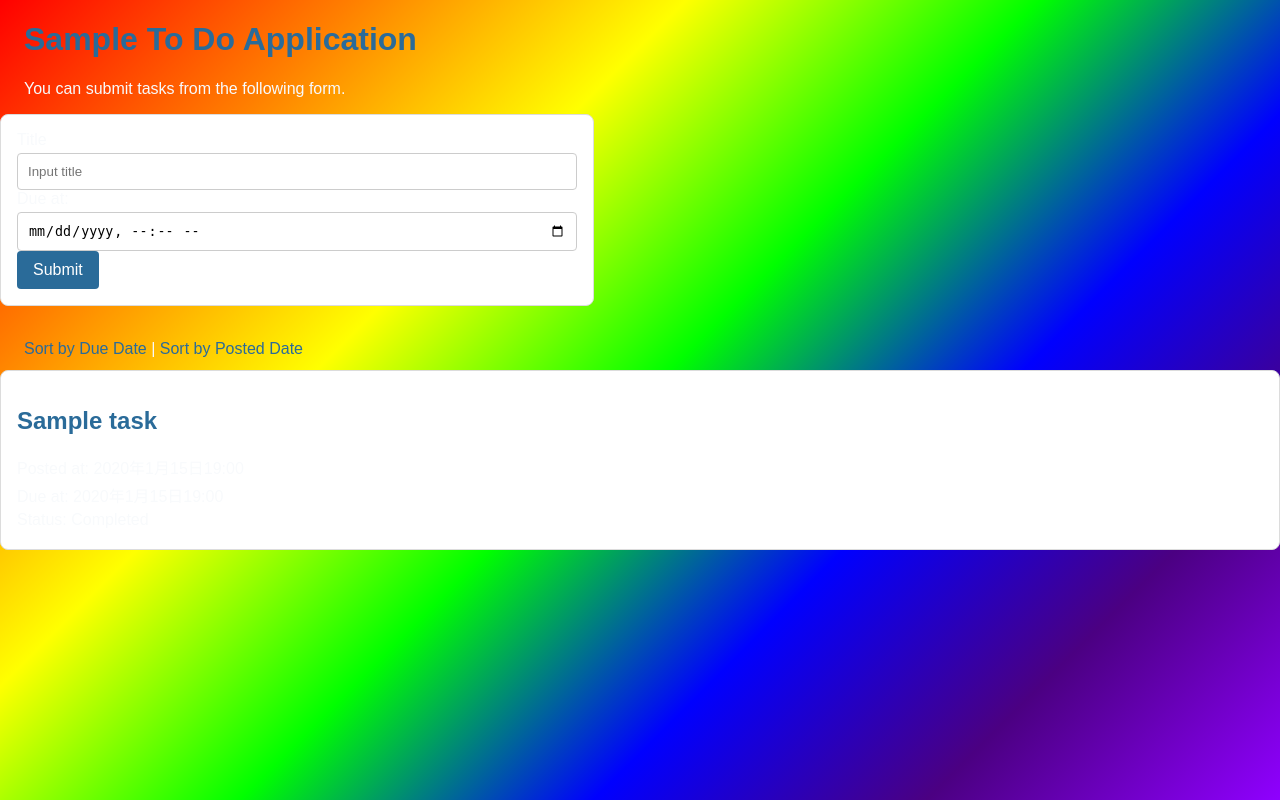
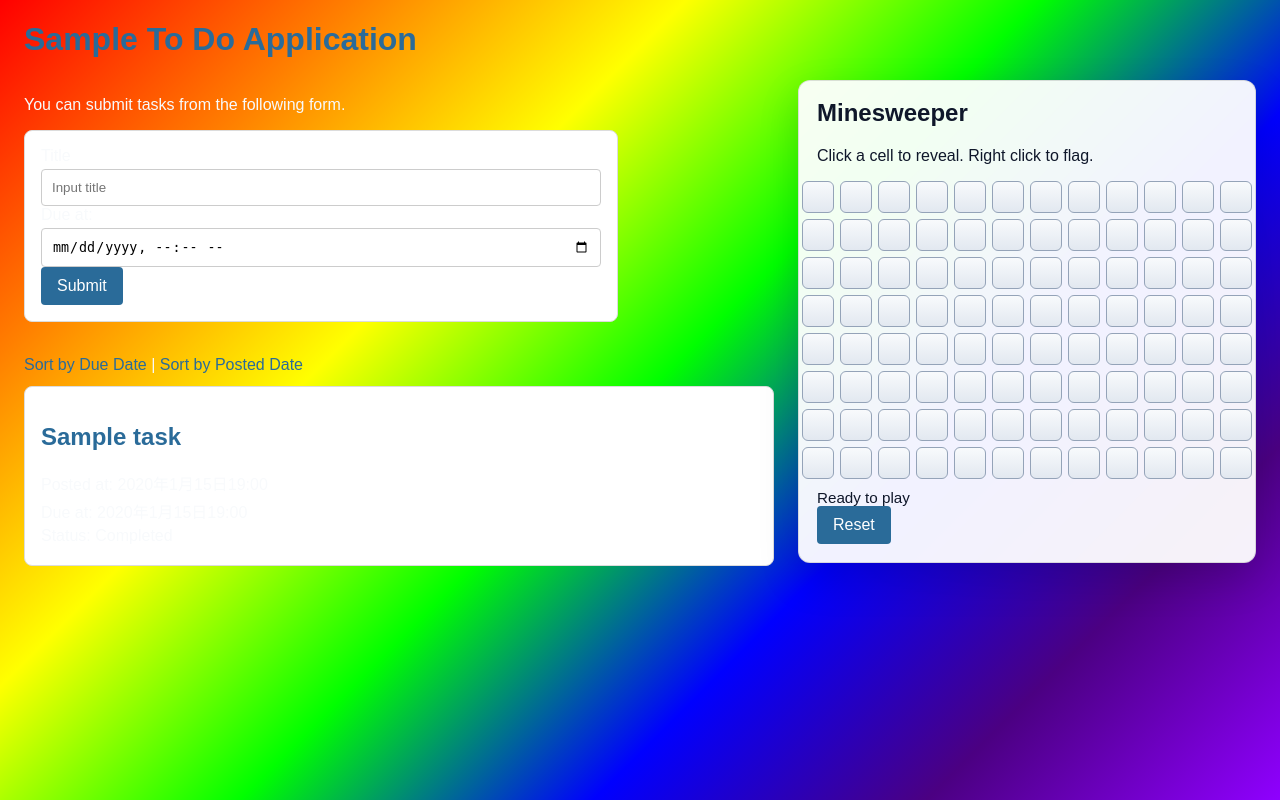
Before and after one commit to s1F102502856/django-test-exercise, a Django app: page / in a window 1280 px wide. Run offline with Django 5.2, Linux system fonts and the light colour scheme; tables that the repository leaves empty hold one stand-in row (values such as "Sample post").

Commit message:
なんと、マインスイーパー!!

```diff
--- /dev/null
+++ b/todo/static/todo/minesweeper.js
@@ -0,0 +1,182 @@
+document.addEventListener('DOMContentLoaded', function () {
+  const game = {
+    rows: 8,
+    cols: 12,
+    mines: 14,
+    board: [],
+    revealed: [],
+    flagged: [],
+    gameOver: false,
+  };
+
+  const boardElement = document.getElementById('minesweeper-board');
+  const statusElement = document.getElementById('minesweeper-status');
+  const resetButton = document.getElementById('minesweeper-reset');
+
+  function initGame() {
+    game.gameOver = false;
+    game.board = Array.from({ length: game.rows }, () => Array(game.cols).fill(0));
+    game.revealed = Array.from({ length: game.rows }, () => Array(game.cols).fill(false));
+    game.flagged = Array.from({ length: game.rows }, () => Array(game.cols).fill(false));
+    statusElement.textContent = 'Ready to play';
+    createBoard();
+    placeMines();
+    calculateNumbers();
+  }
+
+  function createBoard() {
+    boardElement.innerHTML = '';
+    boardElement.style.gridTemplateColumns = `repeat(${game.cols}, 32px)`;
+
+    for (let row = 0; row < game.rows; row++) {
+      for (let col = 0; col < game.cols; col++) {
+        const button = document.createElement('button');
+        button.type = 'button';
+        button.className = 'minesweeper-cell';
+        button.dataset.row = row;
+        button.dataset.col = col;
+        button.addEventListener('click', handleCellClick);
+        button.addEventListener('contextmenu', handleCellRightClick);
+        boardElement.appendChild(button);
+      }
+    }
+  }
+
+  function placeMines() {
+    let placed = 0;
+    while (placed < game.mines) {
+      const row = Math.floor(Math.random() * game.rows);
+      const col = Math.floor(Math.random() * game.cols);
+      if (game.board[row][col] !== 'M') {
+        game.board[row][col] = 'M';
+        placed += 1;
+      }
+    }
+  }
+
+  function calculateNumbers() {
+    for (let row = 0; row < game.rows; row++) {
+      for (let col = 0; col < game.cols; col++) {
+        if (game.board[row][col] === 'M') {
+          continue;
+        }
+        let count = 0;
+        for (let dr = -1; dr <= 1; dr++) {
+          for (let dc = -1; dc <= 1; dc++) {
+            if (dr === 0 && dc === 0) continue;
+            const nr = row + dr;
+            const nc = col + dc;
+            if (nr >= 0 && nr < game.rows && nc >= 0 && nc < game.cols) {
+              if (game.board[nr][nc] === 'M') {
+                count += 1;
+              }
+            }
+          }
+        }
+        game.board[row][col] = count;
+      }
+    }
+  }
+
+  function handleCellClick(event) {
+    if (game.gameOver) return;
+    const row = Number(event.currentTarget.dataset.row);
+    const col = Number(event.currentTarget.dataset.col);
+    if (game.flagged[row][col]) return;
+    revealCell(row, col);
+    checkGameStatus();
+  }
+
+  function handleCellRightClick(event) {
+    event.preventDefault();
+    if (game.gameOver) return;
+    const row = Number(event.currentTarget.dataset.row);
+    const col = Number(event.currentTarget.dataset.col);
+    if (game.revealed[row][col]) return;
+    game.flagged[row][col] = !game.flagged[row][col];
+    updateCellElement(row, col);
+  }
+
+  function revealCell(row, col) {
+    if (row < 0 || row >= game.rows || col < 0 || col >= game.cols) return;
+    if (game.revealed[row][col] || game.flagged[row][col]) return;
+
+    game.revealed[row][col] = true;
+    updateCellElement(row, col);
+
+    if (game.board[row][col] === 'M') {
+      endGame(false);
+      return;
+    }
+
+    if (game.board[row][col] === 0) {
+      for (let dr = -1; dr <= 1; dr++) {
+        for (let dc = -1; dc <= 1; dc++) {
+          if (dr === 0 && dc === 0) continue;
+          revealCell(row + dr, col + dc);
+        }
+      }
+    }
+  }
+
+  function updateCellElement(row, col) {
+    const index = row * game.cols + col;
+    const button = boardElement.children[index];
+    const value = game.board[row][col];
+
+    button.classList.toggle('revealed', game.revealed[row][col]);
+    button.classList.toggle('flagged', game.flagged[row][col]);
+
+    if (game.revealed[row][col]) {
+      button.disabled = true;
+      button.textContent = value === 0 ? '' : value === 'M' ? '💣' : value;
+      button.classList.add(value === 'M' ? 'mine' : '');
+    } else {
+      button.disabled = false;
+      button.textContent = game.flagged[row][col] ? '🚩' : '';
+    }
+  }
+
+  function revealAllMines() {
+    for (let row = 0; row < game.rows; row++) {
+      for (let col = 0; col < game.cols; col++) {
+        if (game.board[row][col] === 'M') {
+          game.revealed[row][col] = true;
+          updateCellElement(row, col);
+        }
+      }
+    }
+  }
+
+  function checkGameStatus() {
+    if (game.gameOver) return;
+    let safeCells = 0;
+    for (let row = 0; row < game.rows; row++) {
+      for (let col = 0; col < game.cols; col++) {
+        if (game.board[row][col] !== 'M' && game.revealed[row][col]) {
+          safeCells += 1;
+        }
+      }
+    }
+    const totalSafe = game.rows * game.cols - game.mines;
+    if (safeCells === totalSafe) {
+      endGame(true);
+    }
+  }
+
+  function endGame(won) {
+    game.gameOver = true;
+    if (won) {
+      statusElement.textContent = 'You win! 🎉';
+    } else {
+      revealAllMines();
+      statusElement.textContent = 'Game over. 💥';
+    }
+  }
+
+  resetButton.addEventListener('click', function () {
+    initGame();
+  });
+
+  initGame();
+});
--- a/todo/static/todo/style.css
+++ b/todo/static/todo/style.css
@@ -12,6 +12,19 @@ html, body {
 
 body > * {
   padding: 0 24px;
+}
+
+.minesweeper-container {
+  display: flex;
+  gap: 24px;
+  align-items: flex-start;
+  flex-wrap: wrap;
+  margin-bottom: 24px;
+}
+
+.main-panel {
+  flex: 1 1 520px;
+  min-width: 320px;
 }
 
 h1 {
@@ -77,3 +90,66 @@ a {
 a:hover {
   text-decoration: underline;
 }
+
+.minesweeper-container {
+  display: flex;
+  flex-wrap: wrap;
+  gap: 24px;
+  align-items: flex-start;
+  margin-bottom: 24px;
+}
+
+.minesweeper-panel {
+  background: rgba(255, 255, 255, 0.95);
+  border: 1px solid rgba(0, 0, 0, 0.12);
+  border-radius: 12px;
+  box-shadow: 0 16px 40px rgba(0, 0, 0, 0.15);
+  color: #0f172a;
+  padding: 18px;
+  width: 420px;
+}
+
+.minesweeper-panel h2 {
+  margin-top: 0;
+}
+
+#minesweeper-board {
+  display: grid;
+  gap: 6px;
+  justify-content: center;
+  margin-top: 12px;
+}
+
+.minesweeper-cell {
+  width: 32px;
+  height: 32px;
+  border-radius: 6px;
+  border: 1px solid #94a3b8;
+  background: linear-gradient(180deg, #f8fafc 0%, #e2e8f0 100%);
+  color: #0f172a;
+  font-weight: 700;
+  cursor: pointer;
+  display: inline-flex;
+  align-items: center;
+  justify-content: center;
+  padding: 0;
+}
+
+.minesweeper-cell.revealed {
+  background: linear-gradient(180deg, #e2e8f0 0%, #cbd5e1 100%);
+  border-color: #64748b;
+  cursor: default;
+}
+
+.minesweeper-cell.mine {
+  background: linear-gradient(180deg, #f87171 0%, #fca5a5 100%);
+}
+
+.minesweeper-cell.flagged {
+  color: #ef4444;
+}
+
+#minesweeper-status {
+  margin-top: 10px;
+  font-size: 0.95rem;
+}
--- a/todo/templates/todo/index.html
+++ b/todo/templates/todo/index.html
@@ -11,6 +11,8 @@
 
   <body>
     <h1>Sample To Do Application</h1>
+    <div class="minesweeper-container">
+      <div class="main-panel">
         <p>You can submit tasks from the following form.</p>
         <form action="{% url 'index' %}" method="post">
           {% csrf_token %}
@@ -49,6 +51,17 @@
           </ul>
         </div>
         {% endfor %}
+      </div>
+
+      <div class="minesweeper-panel">
+        <h2>Minesweeper</h2>
+        <p>Click a cell to reveal. Right click to flag.</p>
+        <div id="minesweeper-board"></div>
+        <div id="minesweeper-status"></div>
+        <button id="minesweeper-reset" type="button">Reset</button>
+      </div>
+    </div>
   </body>
+  <script src="{% static 'todo/minesweeper.js' %}"></script>
 
 </html>
```
Lines whose indentation alone changed are shown as unchanged.
